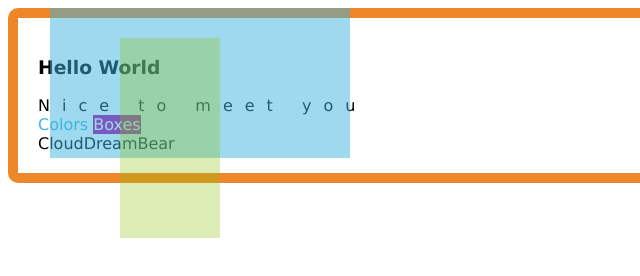
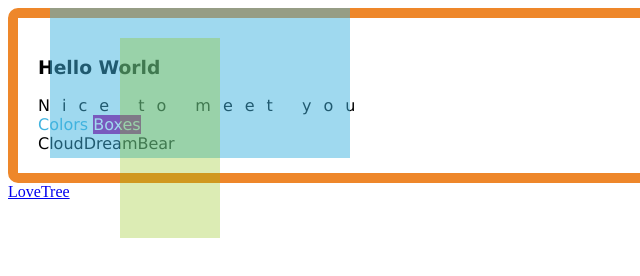
Before and after one commit to CloudDreamBear/CloudDreamBear.github.io, a plain HTML site: page index.html in a window 1280 px wide. Shown: the full height of the page, 0-640 px from the left. Drawn offline with Linux system fonts and the light colour scheme.

Commit message:
Update index.html

```diff
--- a/index.html
+++ b/index.html
@@ -22,5 +22,6 @@
         <div style="color:#000000;">CloudDreamBear</div>
 
         </div>
+        <a href="https://clouddreambear.github.io/LoveTree/index.html">LoveTree</a>
     </body>
 </html>
```
